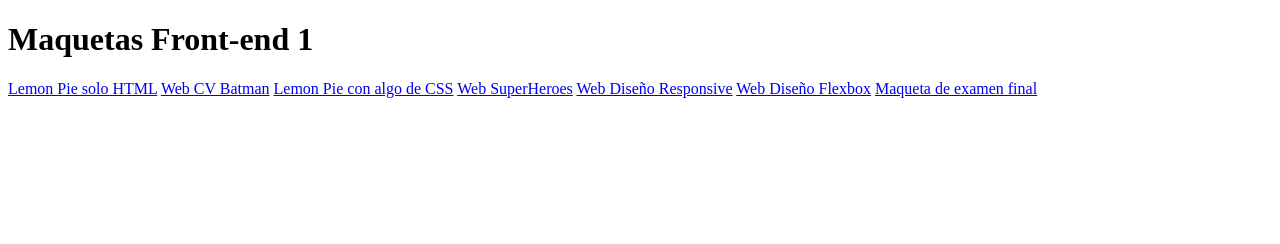
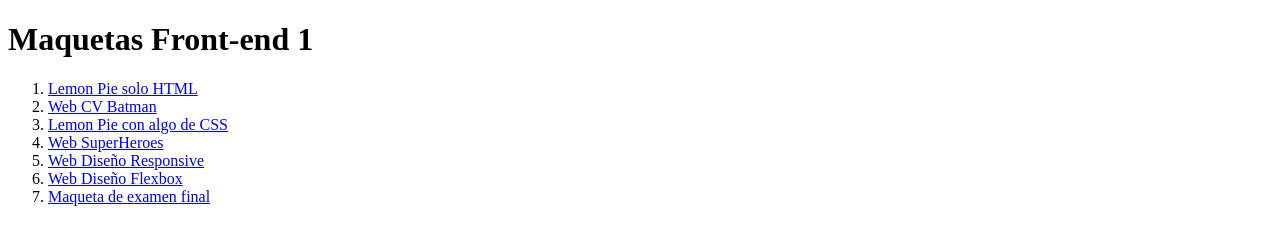
Before and after one commit to FlorPelliza/florpelliza.github.io, a plain HTML site: page materia/Frontend1/index.html in a window 1280 px wide. Drawn offline with Linux system fonts and the light colour scheme.

Commit message:
creando lista de maquetas

```diff
--- a/materia/Frontend1/index.html
+++ b/materia/Frontend1/index.html
@@ -8,12 +8,14 @@
 </head>
 <body>
     <h1>Maquetas Front-end 1</h1>
-    <a href="./clase-4-LemonPieHTML/">Lemon Pie solo HTML</a>
-    <a href="./clase-5-CvBatman/">Web CV Batman</a>
-    <a href="./clase-6-LemonPieConCSS/">Lemon Pie con algo de CSS</a>
-    <a href="./clase-7a11-SuperHeroes/">Web SuperHeroes</a>
-    <a href="./clase-13-Responsive/">Web Diseño Responsive</a>
-    <a href="./clase-14-Flexbox/">Web Diseño Flexbox</a>
-    <a href="./examen-final/">Maqueta de examen final</a>
+    <ol>
+        <li><a href="./clase-4-LemonPieHTML/">Lemon Pie solo HTML</a></li>
+        <li><a href="./clase-5-CvBatman/">Web CV Batman</a></li>
+        <li><a href="./clase-6-LemonPieConCSS/">Lemon Pie con algo de CSS</a></li>
+        <li><a href="./clase-7a11-SuperHeroes/">Web SuperHeroes</a></li>
+        <li><a href="./clase-13-Responsive/">Web Diseño Responsive</a></li>
+        <li><a href="./clase-14-Flexbox/">Web Diseño Flexbox</a></li>
+        <li><a href="./examen-final/">Maqueta de examen final</a></li>
+    </ol>
 </body>
 </html>
```
